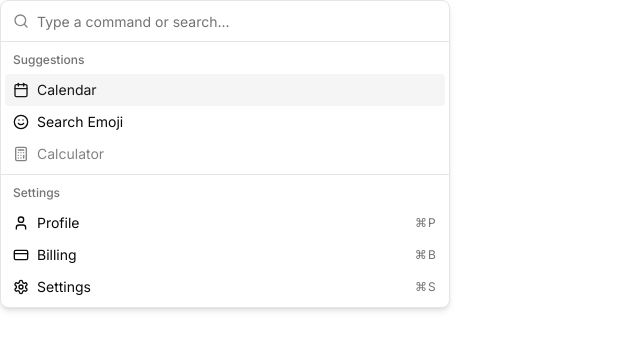
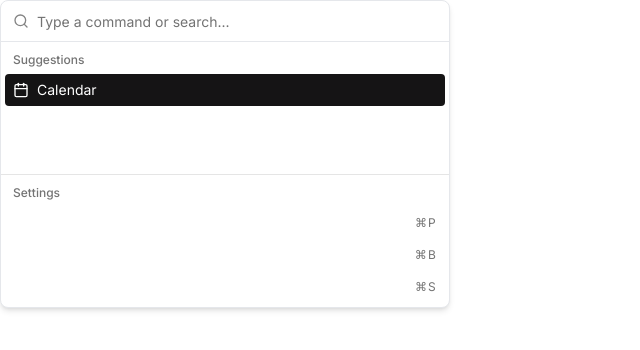
Before and after one commit to monadoid/glu_tauri_nextjs, a Next.js app: page /command-palette in a window 1280 px wide. Shown: the top 350 px of the page, without its empty margins (0-640 px from the left). Built offline with nearby package versions, Linux system fonts and the light colour scheme.

Commit message:
Fixed transparency issue

```diff
--- a/src/components/ui/command.tsx
+++ b/src/components/ui/command.tsx
@@ -113,7 +113,7 @@ const CommandItem = React.forwardRef<
   <CommandPrimitive.Item
     ref={ref}
     className={cn(
-      "relative flex cursor-default gap-2 select-none items-center rounded-sm px-2 py-1.5 text-sm outline-none data-[disabled=true]:pointer-events-none data-[selected=true]:bg-accent data-[selected=true]:text-accent-foreground data-[disabled=true]:opacity-50 [&_svg]:pointer-events-none [&_svg]:size-4 [&_svg]:shrink-0",
+      "relative flex cursor-default gap-2 select-none items-center rounded-sm px-2 py-1.5 text-sm outline-none text-white data-[disabled=true]:pointer-events-none data-[selected=true]:bg-[#151415] data-[selected=true]:text-white data-[disabled=true]:opacity-50 [&_svg]:pointer-events-none [&_svg]:size-4 [&_svg]:shrink-0",
       className
     )}
     {...props}
--- a/src/styles/globals.css
+++ b/src/styles/globals.css
@@ -2,29 +2,14 @@
 @tailwind components;
 @tailwind utilities;
 
-:root {
-  --background: #ffffff;
-  --foreground: #171717;
+
+html, body {
+  background: transparent !important;
 }
-
-@media (prefers-color-scheme: dark) {
-  :root {
-    --background: #0a0a0a;
-    --foreground: #ededed;
-  }
-}
-
-body {
-  color: var(--foreground);
-  background: var(--background);
-  font-family: Arial, Helvetica, sans-serif;
-}
-
-
 
 @layer base {
   :root {
-    --background: 0 0% 100%;
+    /*--background: 0 0% 100%;*/
     --foreground: 0 0% 3.9%;
     --card: 0 0% 100%;
     --card-foreground: 0 0% 3.9%;
@@ -51,7 +36,7 @@ body {
     --radius: 0.5rem;
   }
   .dark {
-    --background: 0 0% 3.9%;
+    /*--background: 0 0% 3.9%;*/
     --foreground: 0 0% 98%;
     --card: 0 0% 3.9%;
     --card-foreground: 0 0% 98%;
@@ -77,14 +62,3 @@ body {
     --chart-5: 340 75% 55%;
   }
 }
-
-
-
-@layer base {
-  * {
-    @apply border-border outline-ring/50;
-  }
-  body {
-    @apply bg-background text-foreground;
-  }
-}
```
Also changed, not shown: src-tauri/tauri.conf.json (+5 -3 lines), 1 other file (tests, documents, lock files or other folders).
